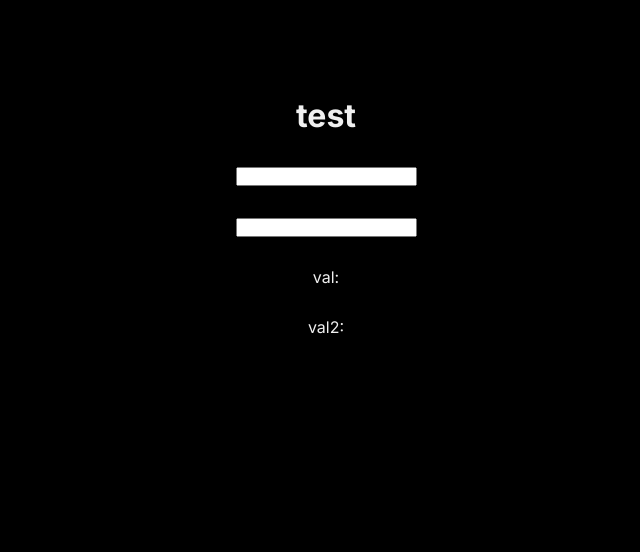
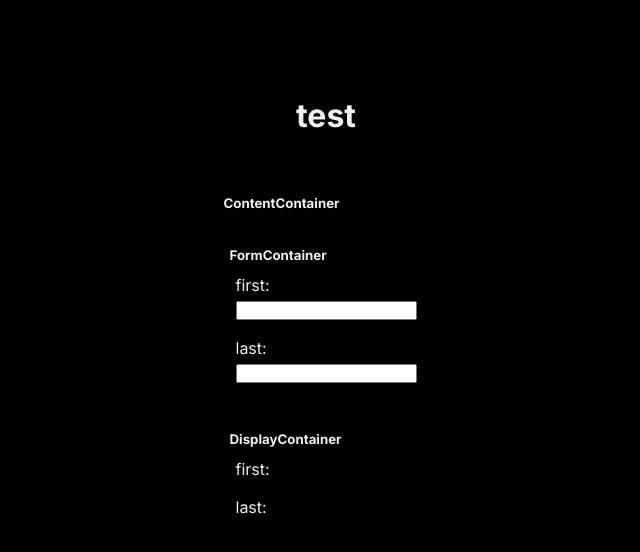
Before and after one commit to U256/react-playground, a Next.js app: page / in a window 1280 px wide. Shown: the top 552 px of the page, without its empty margins (314-954 px from the left). Built offline with nearby package versions, Linux system fonts and the light colour scheme.

Commit message:
feat: make base context

```diff
--- /dev/null
+++ b/src/common/widget/FormTest/index.tsx
@@ -0,0 +1,70 @@
+import React, { useState, createContext, useContext, memo } from 'react'
+import styles from './styles.module.scss'
+
+function useStoreData() {
+	return useState({ first: '', last: '' })
+}
+
+const StoreContext = createContext<ReturnType<typeof useStoreData>>([
+	{ first: '', last: '' },
+	() => {},
+])
+
+const TextInput = ({ value }: { value: 'first' | 'last' }) => {
+	const [store, setStore] = useContext(StoreContext)
+	return (
+		<div className="field">
+			{value}:{' '}
+			<input
+				value={store ? store[value] : ''}
+				onChange={(e) => setStore({ ...store, [value]: e.target.value })}
+			/>
+		</div>
+	)
+}
+
+const Display = ({ value }: { value: 'first' | 'last' }) => {
+	const [store] = useContext(StoreContext)
+	return (
+		<div className="value">
+			{value}: {store[value]}
+		</div>
+	)
+}
+
+const FormContainer = memo(() => {
+	return (
+		<div className="container">
+			<h5>FormContainer</h5>
+			<TextInput value="first" />
+			<TextInput value="last" />
+		</div>
+	)
+})
+
+const DisplayContainer = memo(() => {
+	return (
+		<div className="container">
+			<h5>DisplayContainer</h5>
+			<Display value="first" />
+			<Display value="last" />
+		</div>
+	)
+})
+const FormTest = memo(() => {
+	const store = useState({
+		first: '',
+		last: '',
+	})
+	return (
+		<StoreContext.Provider value={store}>
+			<div className={styles.wrapper}>
+				<h5>ContentContainer</h5>
+				<FormContainer />
+				<DisplayContainer />
+			</div>
+		</StoreContext.Provider>
+	)
+})
+
+export default FormTest
--- /dev/null
+++ b/src/common/widget/FormTest/styles.module.scss
@@ -0,0 +1,11 @@
+.wrapper {
+	display: grid;
+	gap: 30px;
+	padding: 30px;
+
+	div {
+		display: grid;
+		gap: 6px;
+		padding: 6px;
+	}
+}
--- a/src/pages/index.tsx
+++ b/src/pages/index.tsx
@@ -2,13 +2,11 @@ import Head from 'next/head'
 import { Inter } from 'next/font/google'
 import { useState } from 'react'
 import styles from 'common/styles/Home.module.css'
+import FormTest from 'common/widget/FormTest'
 
 const inter = Inter({ subsets: ['latin'] })
 
 export default function Home() {
-	const [val, setVal] = useState('')
-	const [val2, setVal2] = useState('')
-
 	return (
 		<>
 			<Head>
@@ -19,14 +17,7 @@ export default function Home() {
 			</Head>
 			<main className={`${styles.main} ${inter.className}`}>
 				<h1>test</h1>
-				<div className={styles.card}>
-					<input type="text" value={val} onChange={(e) => setVal(e.target.value)} />
-				</div>
-				<div className={styles.card}>
-					<input type="text" value={val2} onChange={(e) => setVal2(e.target.value)} />
-				</div>
-				<div>val: {val}</div>
-				<div>val2: {val2}</div>
+				<FormTest />
 			</main>
 		</>
 	)
```
Also changed, not shown: .eslintrc.js, 1 other file (tests, documents, lock files or other folders).
